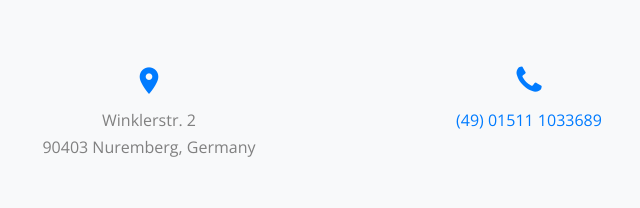
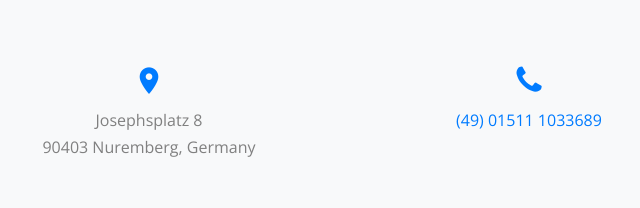
Before and after one commit to luis-bustamante/codeara.github.io, a plain HTML site: page en/index.html in a window 1280 px wide. Shown: the part 4669-4877 px from the top of the page, 111-751 px from the left. Drawn offline with nearby package versions, Linux system fonts and the light colour scheme; files whose address does not match are found by name.

Commit message:
new address

```diff
--- a/en/index.html
+++ b/en/index.html
@@ -387,7 +387,7 @@
           <div class="col-md-4 text-center">
             <p class="mb-4">
               <span class="icon-room d-block h2 text-primary"></span>
-              <span>Winklerstr. 2<br />90403 Nuremberg, Germany</span>
+              <span>Josephsplatz 8<br />90403 Nuremberg, Germany</span>
             </p>
           </div>
           <div class="col-md-4 text-center">
```
